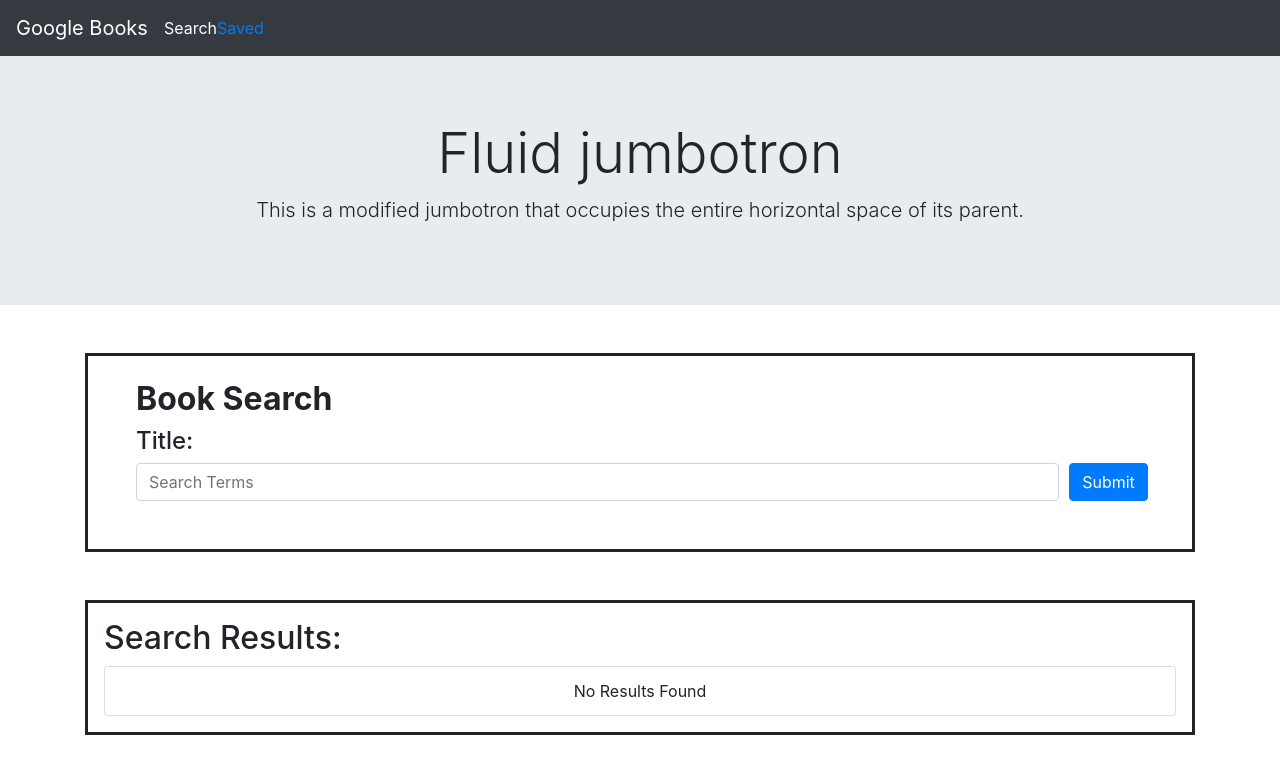
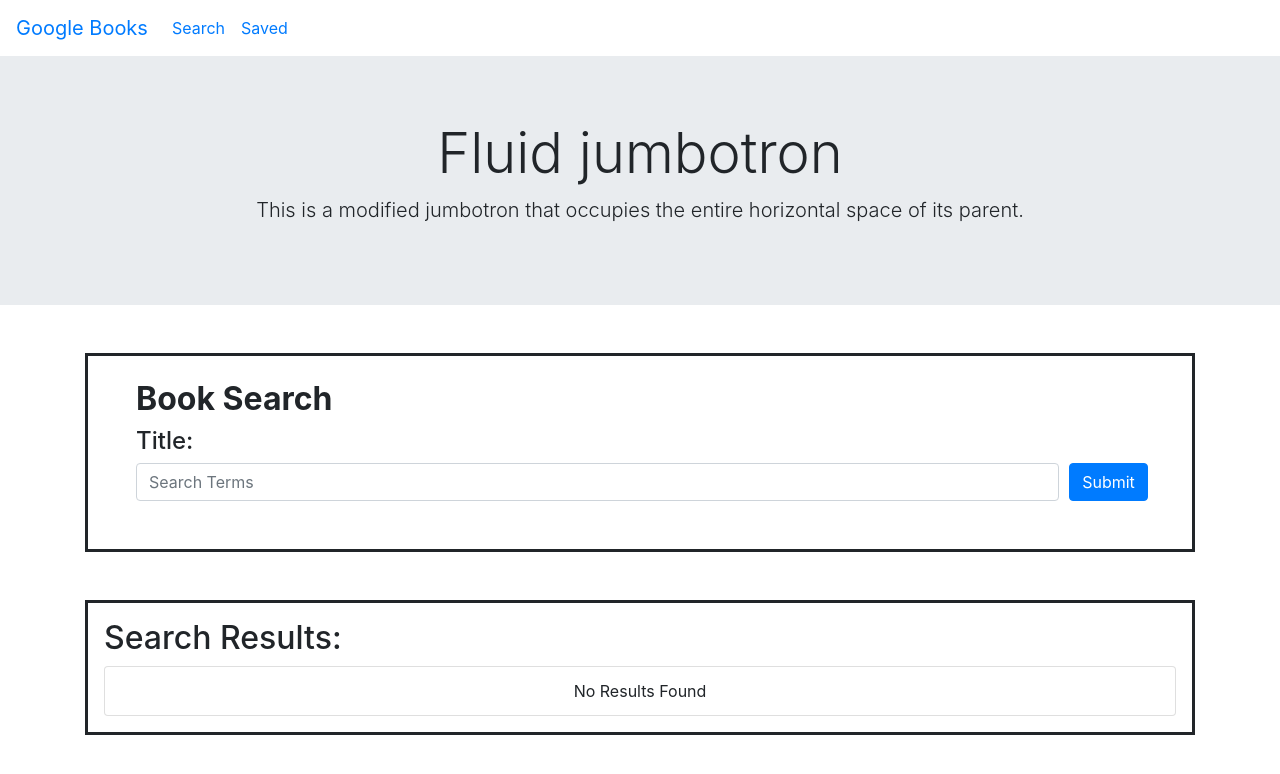
Before and after one commit to Stovencrantz/google-books-app, a React (Create React App) app in the folder client/: page / in a window 1280 px wide. Shown: the top 774 px of the page. Built offline with nearby package versions, Linux system fonts and the light colour scheme.

Commit message:
Updated nabar to reactstrap to handle state change. Need to update logic for changing visibility of standard nav vs hamburger menu when minimum page width is reached.

```diff
--- a/client/package.json
+++ b/client/package.json
@@ -14,6 +14,7 @@
     "react-dom": "^17.0.1",
     "react-router-dom": "^5.2.0",
     "react-scripts": "5.0.1",
+    "reactstrap": "^9.2.3",
     "web-vitals": "^0.2.4"
   },
   "scripts": {
--- a/client/src/App.js
+++ b/client/src/App.js
@@ -2,7 +2,7 @@ import React, { useState, useMemo } from "react";
 import { BrowserRouter as Router, Route, Switch } from "react-router-dom";
 import "./App.css";
 import SearchPage from "./pages/Search";
-import Navbar from "./components/Navbar";
+import HamburgerNav from "./components/Navbar";
 import Header from "./components/Header";
 import SavedPage from "./pages/Saved";
 import BookContext from "./context/bookContext";
@@ -22,7 +22,7 @@ function App() {
     <Router>
       <BookContext.Provider value={{bookContext, setBookContext, isLoading, setIsLoading}}>
         <div className="App">
-          <Navbar />
+          <HamburgerNav />
           <Header />
           <Switch>
             <Route exact path="/" component={SearchPage} />
--- a/client/src/components/Navbar/index.jsx
+++ b/client/src/components/Navbar/index.jsx
@@ -1,41 +1,57 @@
-import {NavLink} from "react-router-dom";
+import React, { useState, useEffect } from 'react';
+import {
+  Collapse,
+  Navbar,
+  NavbarToggler,
+  NavbarBrand,
+  Nav,
+  NavItem,
+  NavLink,
+} from 'reactstrap';
 
-export default function Navbar() {
+function HamburgerNav(props) {
+  const [collapsed, setCollapsed] = useState(false);
 
+  const toggleNavbar = () => setCollapsed(collapsed);
+
+  // Use useEffect to detect window resize and update the collpased state
+  useEffect(() => {
+    const handleResize = () => {
+      if (window.innerWidth <= 768 ) {
+        console.log(window.innerWidth+" : " + collapsed)
+        setCollapsed(true);
+      } else {
+        setCollapsed(false);
+      }
+    }
+    window.addEventListener('resize', handleResize);
+    handleResize(); // Initial check on load
+
+    return () => window.removeEventListener('resize', handleResize);
+  }, []);
 
   return (
-    <nav className="navbar navbar-expand-lg navbar-dark bg-dark" id='navbar'>
-      <a className="navbar-brand">Google Books</a>
-      <button
-        className="navbar-toggler"
-        type="button"
-        data-toggle="collapse"
-        data-target="#navbarNav"
-        aria-controls="navbarNav"
-        aria-expanded="false"
-        aria-label="Toggle navigation"
-      >
-        <span className="navbar-toggler-icon"></span>
-      </button>
-      <div className="collapse navbar-collapse" id="navbarNav">
-        <ul className="navbar-nav">
-        <li>
-          <NavLink exact to="/" className={( {isActive, isPending }) =>
-            isPending ? "pending" : isActive ? "active" : ""
-          }>
-            Search
-          </NavLink>
-        </li>
-        <br />
-        <li>
-          <NavLink exact to="/saved" className={( {isActive, isPending }) =>
-          isPending ? "pending" : isActive ? "active" : ""
-          }>
-            Saved
-          </NavLink>
-        </li>
-        </ul>
-      </div>
-    </nav>
+    <div>
+      <Navbar color="faded" expand>
+        <NavbarBrand href="/" className="me-auto">
+          Google Books
+        </NavbarBrand>
+        <NavbarToggler onClick={toggleNavbar} className="me-2" />
+        <Collapse isOpen={collapsed} navbar>
+          <Nav navbar>
+            <NavItem>
+              <NavLink href="/">Search</NavLink>
+            </NavItem>
+            <NavItem>
+              <NavLink href="/Saved">
+                Saved
+              </NavLink>
+            </NavItem>
+          </Nav>
+        </Collapse>
+      </Navbar>
+    </div>
   );
 }
+
+export default HamburgerNav;
```
Also changed, not shown: client/src/components/Navbar2/index.jsx (deleted, +0 -26 lines), 1 other file (tests, documents, lock files or other folders).
